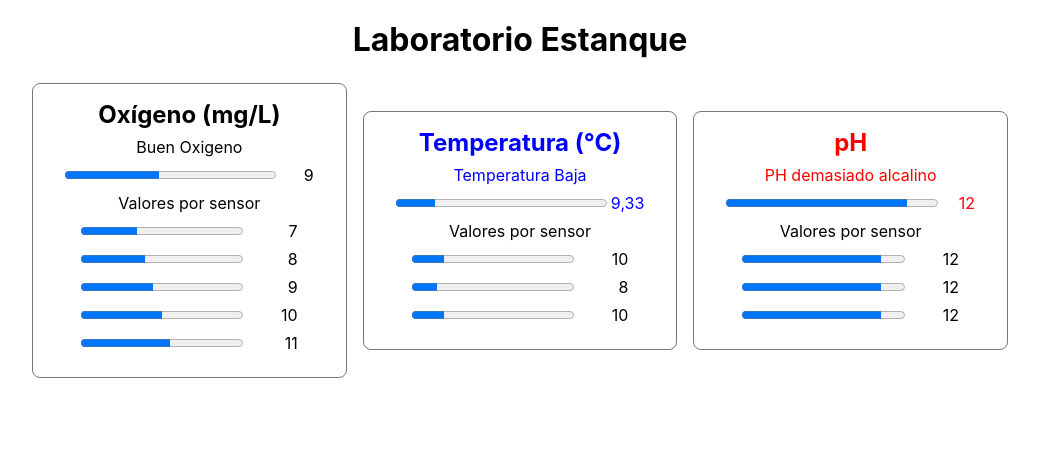
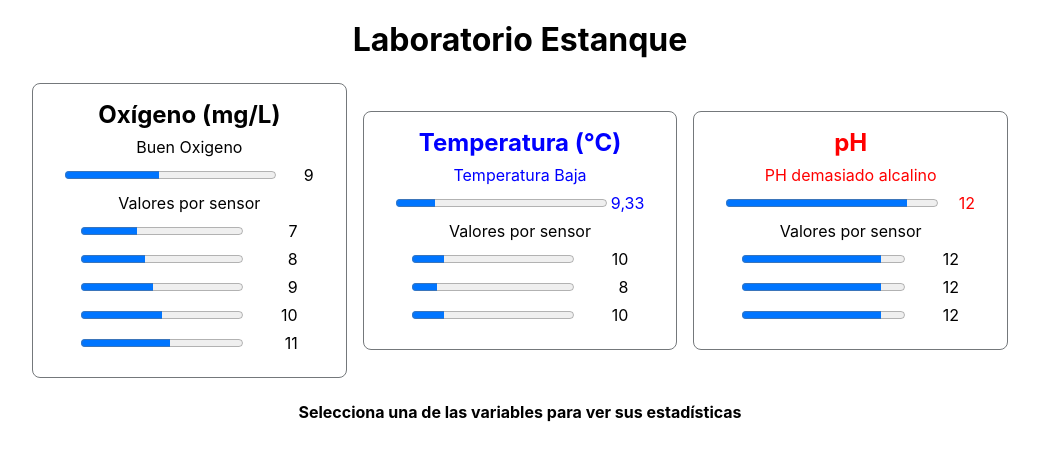
Before and after one commit to GiovannyRamirez/estanque-dashboard, a React (Create React App) app: page / in a window 1280 px wide. Shown: the top 460 px of the page, without its empty margins (120-1159 px from the left). Built offline with nearby package versions, Linux system fonts and the light colour scheme.

Commit message:
Add Statistics component and data

```diff
--- /dev/null
+++ b/src/components/Statistics/Statistics.jsx
@@ -0,0 +1,60 @@
+import React from 'react'
+import PropTypes from 'prop-types'
+import {
+  Chart as ChartJS,
+  CategoryScale,
+  LinearScale,
+  PointElement,
+  LineElement,
+  Title,
+  Tooltip,
+  Legend,
+} from 'chart.js'
+import { Line } from 'react-chartjs-2'
+
+import './style.css'
+
+ChartJS.register(
+  CategoryScale,
+  LinearScale,
+  PointElement,
+  LineElement,
+  Title,
+  Tooltip,
+  Legend,
+)
+
+const options = {
+  responsive: true,
+  plugins: {
+    legend: {
+      position: 'top',
+    },
+  },
+}
+
+const Statistics = ({ data, currentVariable }) => (
+  <div className="Statistics__container">
+    {currentVariable
+      ? <Line options={options} data={data} />
+      : <h4 className="Statistics__label">Selecciona una de las variables para ver sus estadísticas</h4>
+    }
+  </div>
+)
+
+Statistics.propTypes = {
+  currentVariable: PropTypes.string,
+  data: PropTypes.shape({
+    labels: PropTypes.arrayOf(
+      PropTypes.string.isRequired),
+    datasets: PropTypes.arrayOf(
+      PropTypes.shape({
+        label: PropTypes.string.isRequired,
+        data: PropTypes.arrayOf(PropTypes.number.isRequired),
+        borderColor: PropTypes.string,
+        backgroundColor: PropTypes.string,
+    }))
+  })
+}
+
+export default Statistics
--- /dev/null
+++ b/src/components/Statistics/style.css
@@ -0,0 +1,7 @@
+.Statistics__container {
+  padding: 12px 24px;
+}
+
+.Statistics__label {
+  text-align: center;
+}
--- a/src/constants/index.js
+++ b/src/constants/index.js
@@ -105,3 +105,39 @@ export const MOCKED_DATA = {
     },
   ]
 }
+
+export const MOCKED_GRAPHIC_DATA = {
+  labels: ["Ene", "Feb"],
+  datasets: [
+    {
+      label: "Sensor 1",
+      data: [10.5, 9.7],
+      borderColor: "blue",
+      backgroundColor: "blue",
+    },
+    {
+      label: "Sensor 2",
+      data: [12.5, 19.7],
+      borderColor: "green",
+      backgroundColor: "green",
+    },
+    {
+      label: "Sensor 3",
+      data: [17.5, 0.7],
+      borderColor: "pink",
+      backgroundColor: "pink",
+    },
+    {
+      label: "Sensor 4",
+      data: [2.5, -2.5],
+      borderColor: "purple",
+      backgroundColor: "purple",
+    },
+    {
+      label: "Sensor 5",
+      data: [4, 1],
+      borderColor: "cyan",
+      backgroundColor: "cyan",
+    },
+  ]
+}
--- a/src/index.css
+++ b/src/index.css
@@ -13,6 +13,6 @@ code {
     monospace;
 }
 
-h1, h2, p {
+h1, h2, h4, p {
   margin: 0;
 }
--- a/src/pages/Dashboard/Dashboard.jsx
+++ b/src/pages/Dashboard/Dashboard.jsx
@@ -1,23 +1,27 @@
-import React from 'react'
+import React, { useState } from 'react'
 
-import { MOCKED_DATA } from '../../constants';
+import { MOCKED_DATA, MOCKED_GRAPHIC_DATA } from '../../constants';
 
 import Header from '../../components/Header/Header';
 import SensorContainer from '../../components/SensorContainer/SensorContainer';
 
 import './style.css'
+import Statistics from '../../components/Statistics/Statistics';
 
 const Dashboard = () => {
   const { listaSensores } = MOCKED_DATA;
+  const [currentVariable, setCurrentVariable] = useState("")
 
   return (
     <div className="Dashboard__container">
       <Header />
       <div className="Data__container">
         {listaSensores.map(({ id, nombre, promedio, mensaje, color, listValores }) => (
-          < SensorContainer key={`${nombre}-${id}`} {...{ nombre, promedio, mensaje, color, listValores }} />
+          <SensorContainer
+            key={`${nombre}-${id}`} {...{ currentVariable, setCurrentVariable, nombre, promedio, mensaje, color, listValores }} />
         ))}
       </div>
+      <Statistics data={MOCKED_GRAPHIC_DATA} { ...{ currentVariable }} />
     </div>
   );
 }
```
